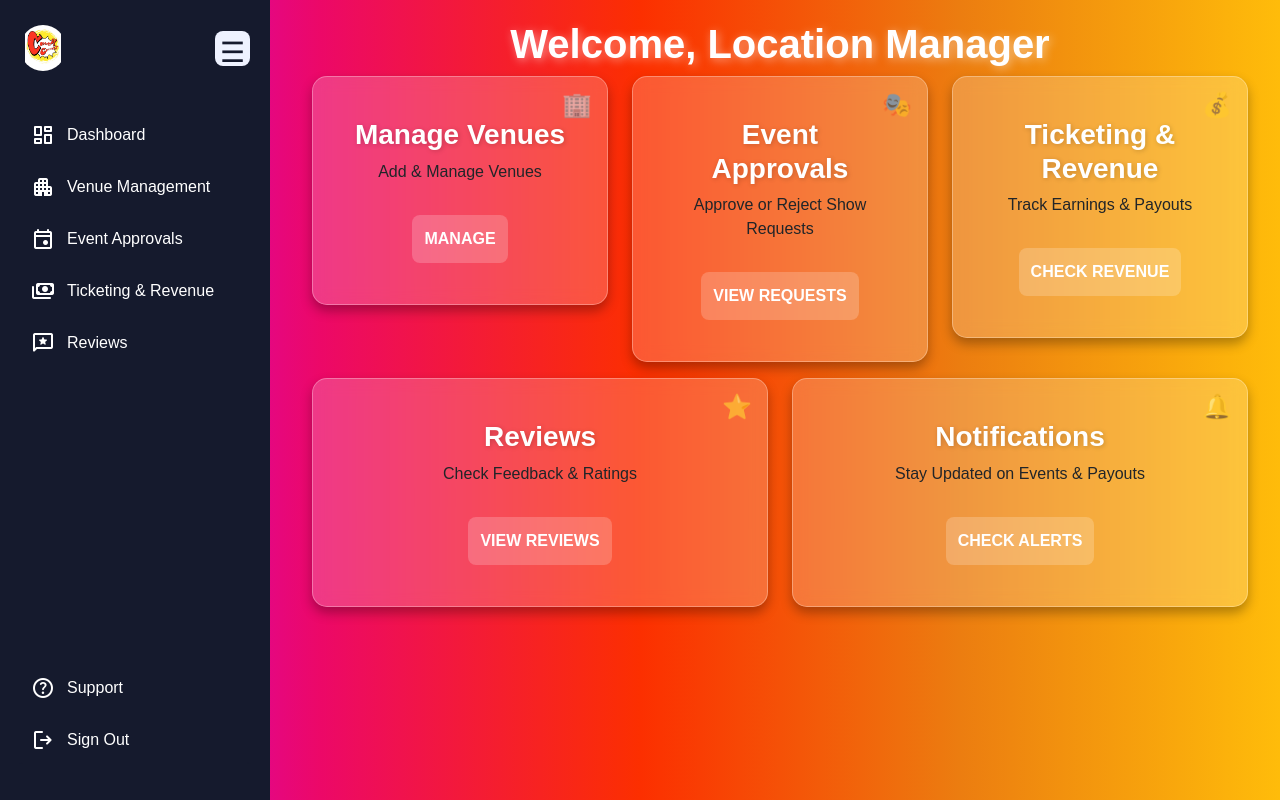
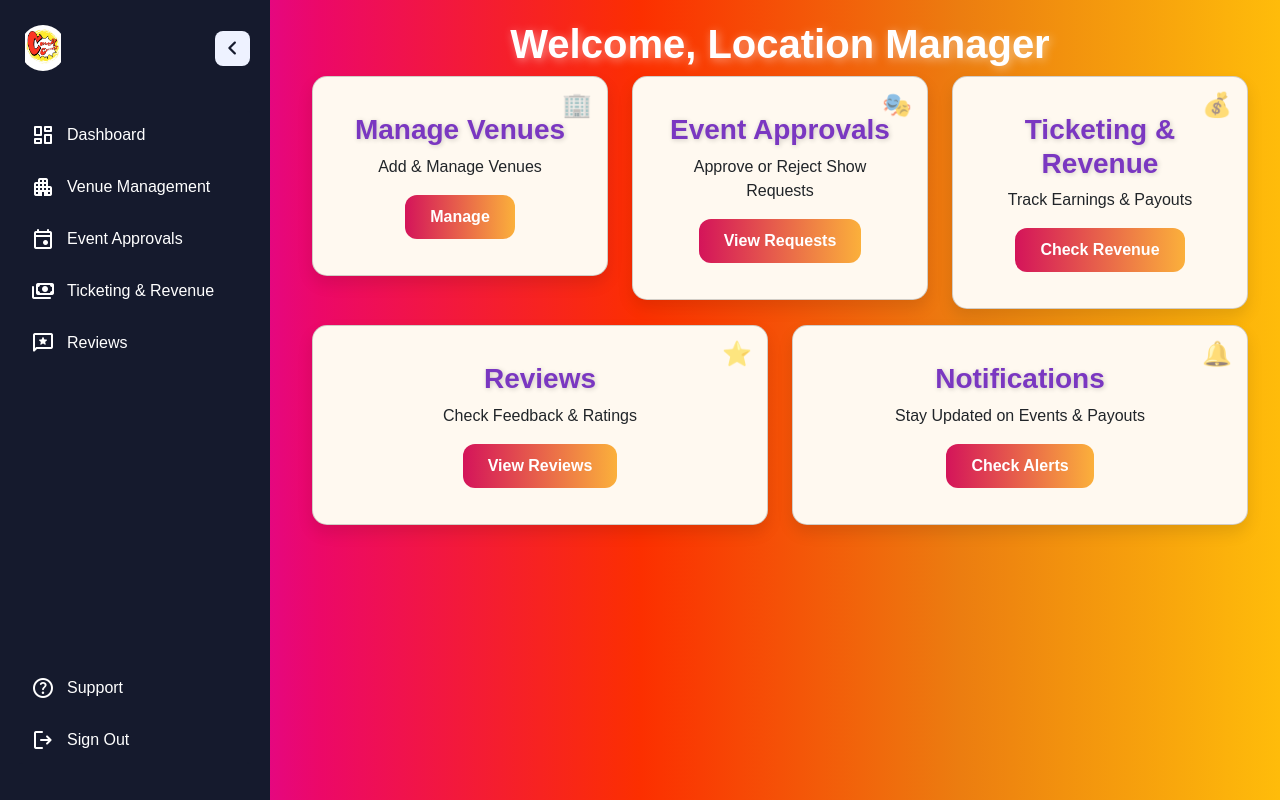
Before and after one commit to ishasuhasveer/Comedy_Connect_Website, a plain HTML site: page manager/index.html in a window 1280 px wide. Drawn offline with nearby package versions, Linux system fonts and the light colour scheme.

Commit message:
MANAGER_FINAL_CHANGE

```diff
--- a/manager/index.html
+++ b/manager/index.html
@@ -20,7 +20,7 @@
             <img src="logo.jpg" alt="Logo" />
           </a>
           <button class="sidebar-toggler">
-            <span class="material-symbols-rounded">☰</span>
+            <span class="material-symbols-rounded">chevron_left</span>
           </button>
         </header>
         <nav class="sidebar-nav">
--- a/manager/styles.css
+++ b/manager/styles.css
@@ -229,22 +229,17 @@ body {
 
 /* Dashboard Cards */
 .glass-card {
-    background: rgba(255, 255, 255, 0.2);
-    border-radius: 15px;
-    box-shadow: 0px 6px 12px rgba(0, 0, 0, 0.3);
-    padding: 25px;
-    transition: all 0.3s ease-in-out;
-    text-align: center;
-    backdrop-filter: blur(8px);
-    border: 1px solid rgba(255, 255, 255, 0.3);
-    position: relative;
-    overflow: hidden;
+  background-color: #fff9f0; /* Soft cream shade */
+  border-radius: 15px;
+  padding: 20px;
+  box-shadow: 0 8px 16px rgba(0, 0, 0, 0.1);
+  transition: transform 0.2s ease;
+  text-align: center;
 }
 
-/* Hover Effects on Cards */
+/* Hover effect */
 .glass-card:hover {
-    transform: translateY(-8px);
-    box-shadow: 0px 8px 16px rgba(0, 0, 0, 0.4);
+  transform: translateY(-5px);
 }
 
 /* Floating Emoji Effect */
@@ -266,28 +261,50 @@ body {
 /* Card Titles */
 .glass-card h3 {
     font-weight: bold;
-    color: #fff;
+    color: #7a37c1;
     text-shadow: 1px 1px 5px rgba(0, 0, 0, 0.2);
 }
 
 /* Buttons */
 .custom-btn {
-    margin-top: 15px;
-    background-color: rgba(255, 255, 255, 0.2);
-    color: white;
-    border: none;
-    padding: 12px;
-    border-radius: 8px;
-    font-weight: bold;
-    text-transform: uppercase;
-    transition: all 0.3s ease-in-out;
-    position: relative;
-    overflow: hidden;
+  background: linear-gradient(to right, #d4145a, #fbb03b); /* vibrant pink-orange gradient */
+  color: white !important;
+  border: none;
+  padding: 10px 25px;
+  border-radius: 12px;
+  text-decoration: none;
+  font-weight: 600;
+  transition: transform 0.3s ease, box-shadow 0.3s ease;
+  display: inline-block;
 }
 
-/* Glowing Effect */
+/* Button hover effect */
 .custom-btn:hover {
-    background-color: rgba(255, 255, 255, 0.4);
-    transform: scale(1.05);
-    box-shadow: 0px 0px 15px rgba(255, 255, 255, 0.4);
+  transform: scale(1.05);
+  box-shadow: 0 6px 12px rgba(0, 0, 0, 0.15);
 }
+/* Back to Home Button */
+.back-button {
+  position: absolute;
+  top: 20px;
+  left: 20px;
+  background: linear-gradient(to right, #d4145a, #fbb03b);
+  color: white;
+  padding: 10px 18px;
+  border-radius: 8px;
+  font-weight: bold;
+  text-decoration: none;
+  box-shadow: 0 4px 10px rgba(0, 0, 0, 0.15);
+  transition: transform 0.2s ease, box-shadow 0.2s ease;
+  z-index: 1000;
+}
+
+/* Hover effect */
+.back-button:hover {
+  transform: translateY(-2px);
+  box-shadow: 0 6px 15px rgba(0, 0, 0, 0.2);
+}
+
+h1.text-center.text-primary.mb-4{
+  color: #F1F4FF;
+}
```
Also changed, not shown: manager/notifications.html (+3 -0 lines), manager/revenue.html (+3 -1 lines), manager/reviews.html (+4 -1 lines), manager/venue-management.html (+3 -0 lines).
